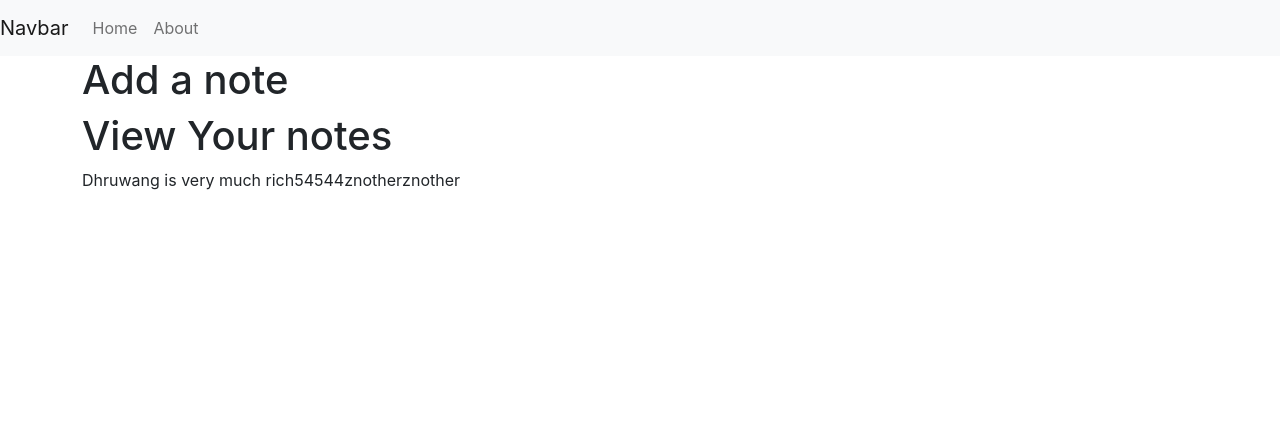
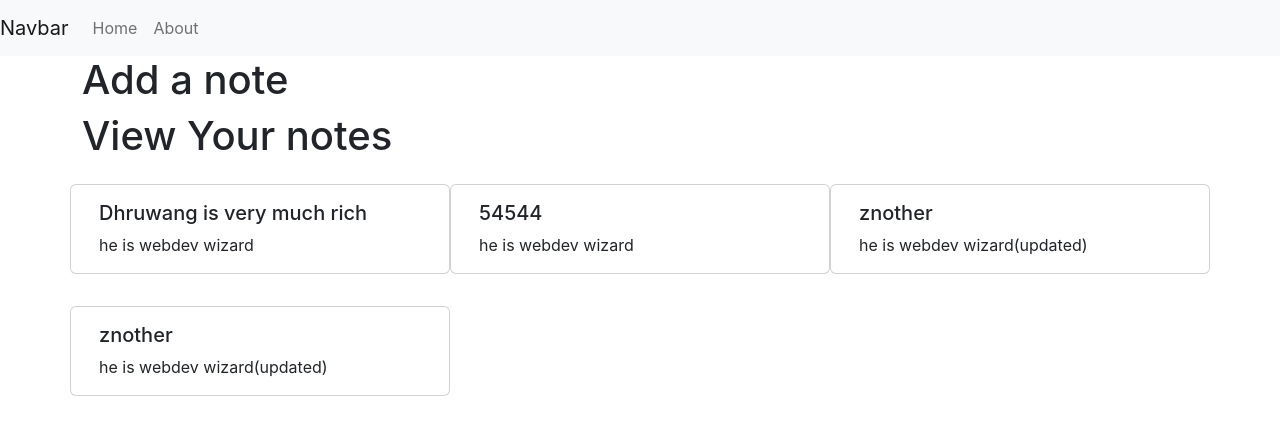
Before and after one commit to Dhruwang/inotes, a React (Create React App) app: page / in a window 1280 px wide. Shown: the top 434 px of the page. Built offline with nearby package versions, Linux system fonts and the light colour scheme.

Commit message:
creted notes and noteItems components

```diff
--- a/src/components/Home.js
+++ b/src/components/Home.js
@@ -1,16 +1,13 @@
-import React ,{useContext}from 'react'
-import NoteContext from '../context/notes/noteContext'
+import React from 'react'
+import Notes from "./Notes"
 
 export default function Home(props) {
-     const context = useContext(NoteContext);
-     const {notes,setnotes } = context;
+
   return (
     <>
     <h1>Add a note</h1>
     <h1>View Your notes</h1>
-    {notes.map((note)=>{
-      return note.title;
-    })}
+    <Notes />
     </>
   )
 }
--- /dev/null
+++ b/src/components/NoteItems.js
@@ -0,0 +1,15 @@
+import React from 'react'
+
+export default function NoteItems(props) {
+    const {note} = props
+    return (
+        <div class="card col-md-4 my-3" >
+            <div>
+                    <div class="card-body">
+                        <h5 class="card-title">{note.title}</h5>
+                        <p class="card-text">{note.description}</p>
+                    </div>
+            </div>
+        </div>
+    )
+}
--- /dev/null
+++ b/src/components/Notes.js
@@ -0,0 +1,16 @@
+import React,{useContext} from 'react'
+import NoteContext from '../context/notes/noteContext'
+import NoteItems from './NoteItems';
+
+
+export default function Notes() {
+    const context = useContext(NoteContext);
+     const {notes,setnotes } = context;
+  return (
+    <div className='row'>
+        {notes.map((note)=>{
+      return <NoteItems note={note}/>
+    })}
+    </div>
+  )
+}
```
